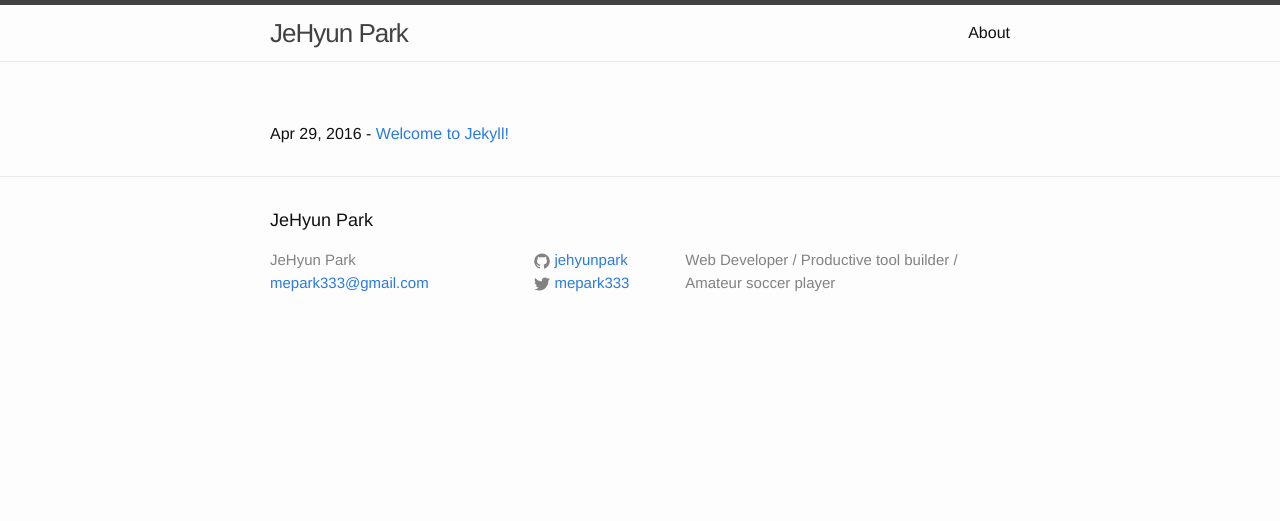
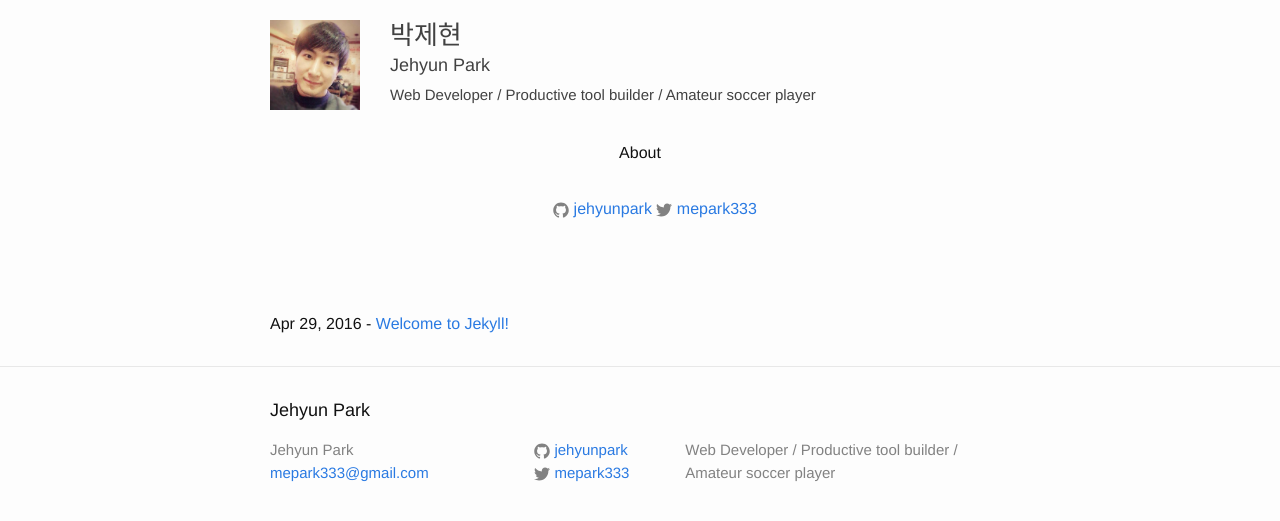
Before and after one commit to jehyunpark/jehyunpark.github.io, a Jekyll site: the page built from index.html, in a window 1280 px wide. Shown: the top 521 px of the page. Built offline with Jekyll 4.4.1, drawn with Linux system fonts in a browser that asks for light colours.

Commit message:
Modify header design

```diff
--- a/_config.yml
+++ b/_config.yml
@@ -6,7 +6,7 @@
 # 'jekyll serve'. If you change this file, please restart the server process.
 
 # Site settings
-title: JeHyun Park
+title: Jehyun Park
 email: mepark333@gmail.com
 description: Web Developer / Productive tool builder / Amateur soccer player
 baseurl: "" # the subpath of your site, e.g. /blog
@@ -14,5 +14,11 @@ url: "http://jehyunpark.github.io" # the base hostname & protocol for your site
 twitter_username: mepark333
 github_username:  jehyunpark
 
+# Author info
+author:
+  name:
+    en: Jehyun Park
+    kr: 박제현
+
 # Build settings
 markdown: kramdown
--- a/_includes/header.html
+++ b/_includes/header.html
@@ -2,16 +2,27 @@
 
   <div class="wrapper">
 
-    <a class="site-title" href="{{ site.baseurl }}/">{{ site.title }}</a>
+    <a class="site-title" href="{{ site.baseurl }}/">
+      <div class="profile-img">
+        <img src="{{ site.baseurl }}/images/profile.jpg" class="profile-img">
+      </div>
+      <div>
+        <ul class="site-title-list">
+          <li class="name-kr">{{ site.author.name.kr }}</li>
+          <li class="name-en">{{ site.title }}</li>
+          <li class="description">{{ site.description }}</li>
+        </ul>
+      </div>
+    </a>
 
     <nav class="site-nav">
-      <a href="#" class="menu-icon">
+      <!-- <a href="#" class="menu-icon">
         <svg viewBox="0 0 18 15">
           <path fill="#424242" d="M18,1.484c0,0.82-0.665,1.484-1.484,1.484H1.484C0.665,2.969,0,2.304,0,1.484l0,0C0,0.665,0.665,0,1.484,0 h15.031C17.335,0,18,0.665,18,1.484L18,1.484z"/>
           <path fill="#424242" d="M18,7.516C18,8.335,17.335,9,16.516,9H1.484C0.665,9,0,8.335,0,7.516l0,0c0-0.82,0.665-1.484,1.484-1.484 h15.031C17.335,6.031,18,6.696,18,7.516L18,7.516z"/>
           <path fill="#424242" d="M18,13.516C18,14.335,17.335,15,16.516,15H1.484C0.665,15,0,14.335,0,13.516l0,0 c0-0.82,0.665-1.484,1.484-1.484h15.031C17.335,12.031,18,12.696,18,13.516L18,13.516z"/>
         </svg>
-      </a>
+      </a> -->
 
       <div class="trigger">
         {% for my_page in site.pages %}
@@ -20,6 +31,22 @@
           {% endif %}
         {% endfor %}
       </div>
+
+      <div class="social">
+        <ul class="social-list">
+          {% if site.github_username %}
+          <li>
+            {% include icon-github.html username=site.github_username %}
+          </li>
+          {% endif %}
+
+          {% if site.twitter_username %}
+          <li>
+            {% include icon-twitter.html username=site.twitter_username %}
+          </li>
+          {% endif %}
+        </ul>
+      </div>
     </nav>
 
   </div>
--- a/_sass/_layout.scss
+++ b/_sass/_layout.scss
@@ -2,8 +2,8 @@
  * Site header
  */
 .site-header {
-    border-top: 5px solid $grey-color-dark;
-    border-bottom: 1px solid $grey-color-light;
+    // border-top: 5px solid $grey-color-dark;
+    // border-bottom: 1px solid $grey-color-light;
     min-height: 56px;
 
     // Positioning context for the mobile navigation icon
@@ -13,10 +13,32 @@
 .site-title {
     font-size: 26px;
     font-weight: 300;
-    line-height: 56px;
-    letter-spacing: -1px;
+    line-height: 30px;
+    // letter-spacing: -1px;
     margin-bottom: 0;
-    float: left;
+    text-align: left;
+
+    .profile-img {
+      float: left;
+      margin-right: 30px;
+      width: 90px;
+    }
+
+    .site-title-list {
+      list-style: none;
+
+      .name-kr {
+        margin-top: 20px;
+      }
+
+      .name-en {
+        font-size: 18px;
+      }
+
+      .description {
+        font-size: 15px;
+      }
+    }
 
     &,
     &:visited {
@@ -25,11 +47,21 @@
 }
 
 .site-nav {
-    float: right;
+    // float: right;
+    text-align: center;
     line-height: 56px;
 
     .menu-icon {
         display: none;
+
+      }
+    .social{
+      .social-list {
+        list-style: none;
+        > li {
+          display: inline;
+        }
+      }
     }
 
     .page-link {
@@ -91,8 +123,6 @@
         }
     }
 }
-
-
 
 /**
  * Site footer
```
Also changed, not shown: images/profile.jpg (added).
